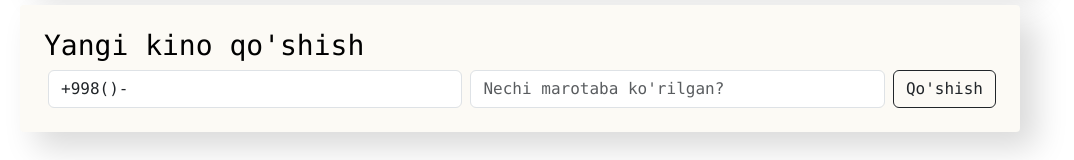
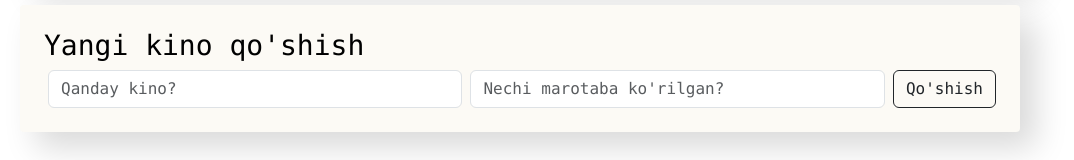
Before and after one commit to AkobirCoder/ReactJS-tutorial, a React (Create React App) app in the folder movie/: page / in a window 1280 px wide. Shown: the part 751-911 px from the top of the page, without its empty margins (120-1194 px from the left). Built offline with nearby package versions, Linux system fonts and the light colour scheme.

Commit message:
./movie/src/components/movies-add-form/Movies-add-form.jsx was updated

```diff
--- a/movie/src/components/movies-add-form/Movies-add-form.jsx
+++ b/movie/src/components/movies-add-form/Movies-add-form.jsx
@@ -5,7 +5,7 @@ class MoviesAddForm extends Component {
     constructor(props) {
         super(props);
         this.state = {
-            name: '+998()-', // inputga value atributi orqali berilsa default qiymat browserda ko'rinadi
+            name: '', // inputga value atributi orqali berilsa default qiymat browserda ko'rinadi
             views: '', // inputga value atributi orqali berilsa default qiymat browserda ko'rinadi
         }
     }
```
